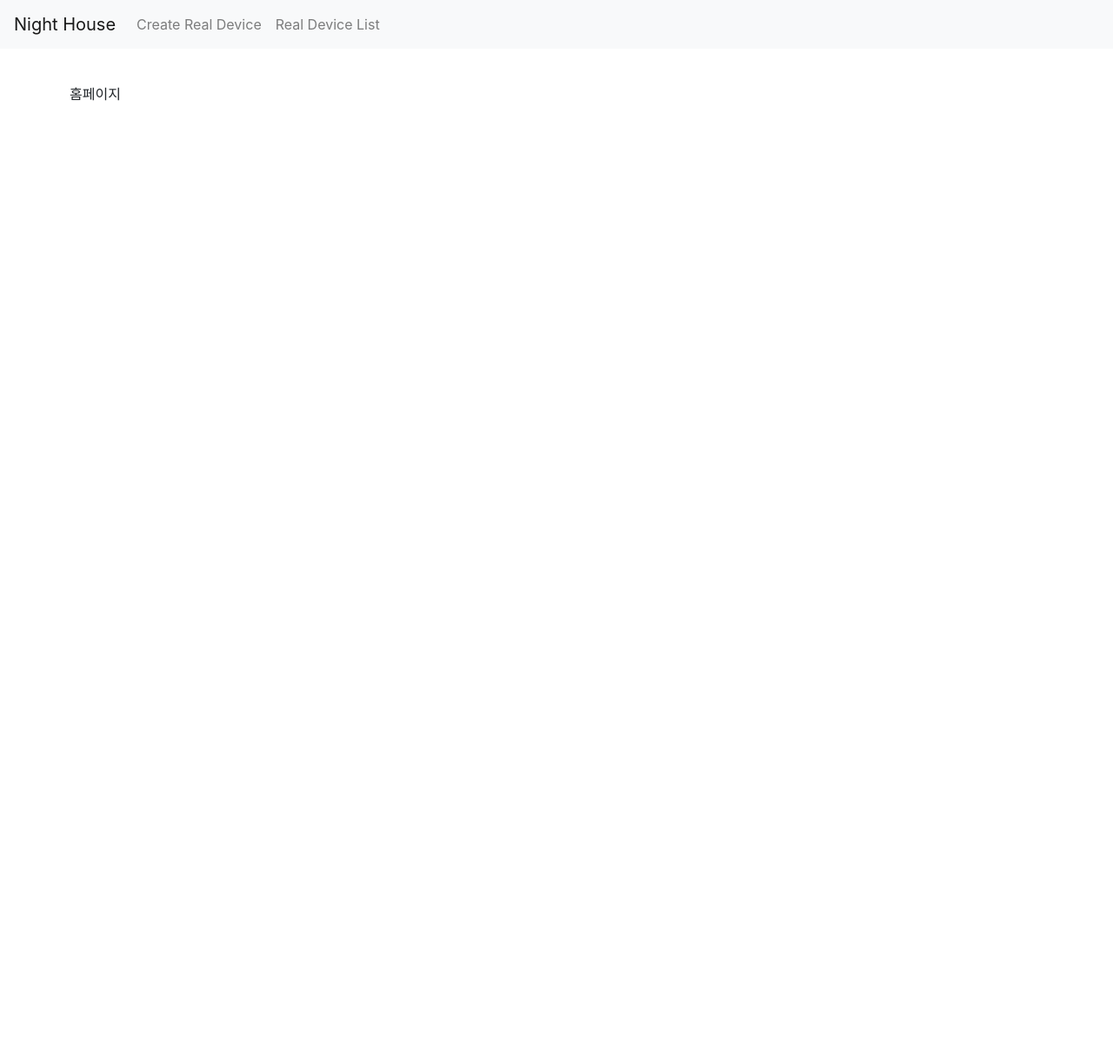
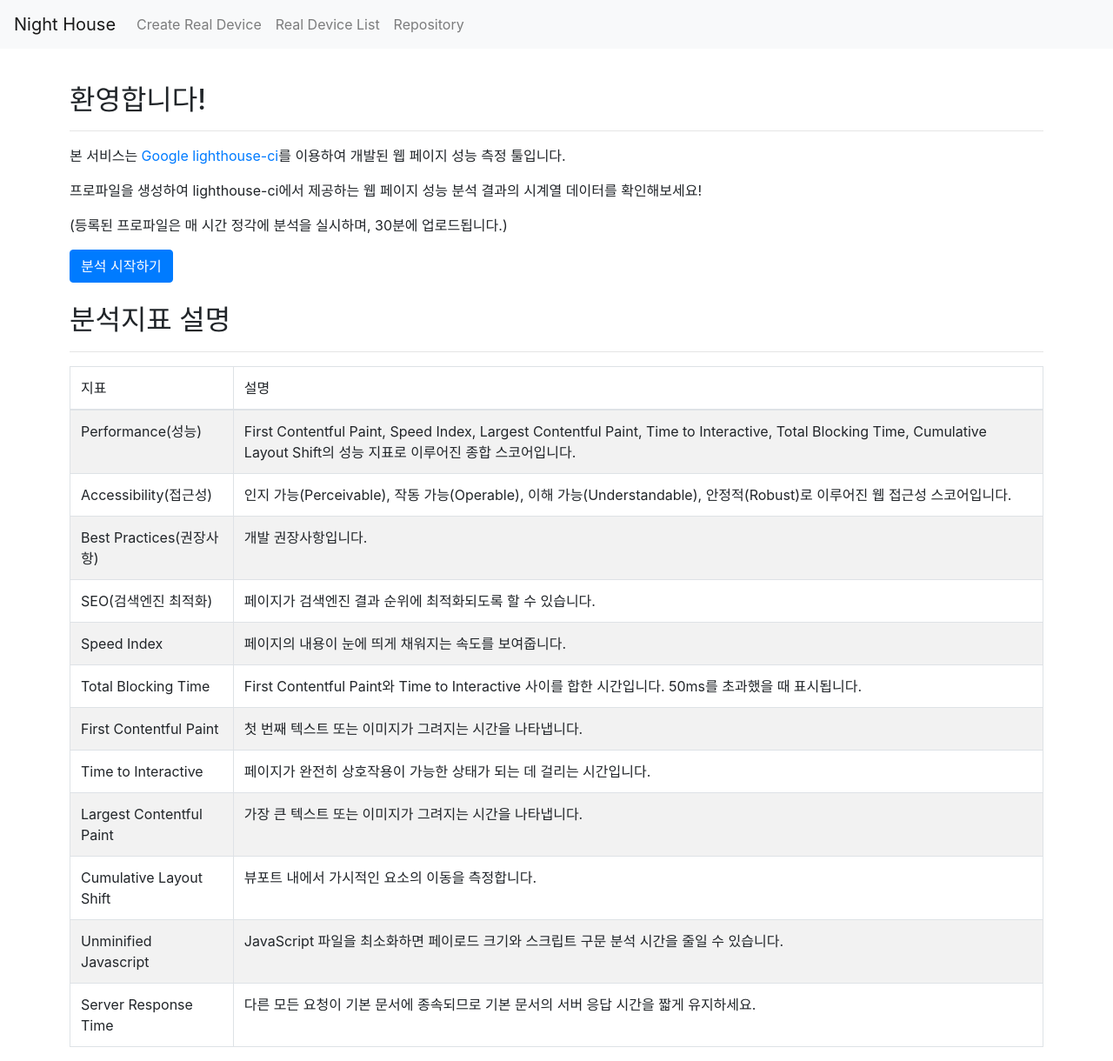
Before and after one commit to student513/nighthouse, a React (Create React App) app in the folder client/: page / in a window 1280 px wide. Shown: the whole page at 87% size. Before the commit the page ends 800 px from the top, so only its background shows below. Built offline with nearby package versions, Linux system fonts and the light colour scheme.

Commit message:
홈페이지 메인 및 레포지토리 링크 추가

```diff
--- a/client/src/components/Links.tsx
+++ b/client/src/components/Links.tsx
@@ -19,7 +19,11 @@ const Links = () => {
               Real Device List
             </Link>
           </div>
-
+          <div className="collpase navbar-collapse">
+            <a href="https://oss.navercorp.com/today-we-learned/nighthouse" className="nav-link">
+              Repository
+            </a>
+          </div>
           {/* <div className="collpase navbar-collapse">
             <Link to="/url/headless/create" className="nav-link">
               Create Headless
--- a/client/src/pages/Home.tsx
+++ b/client/src/pages/Home.tsx
@@ -1,5 +1,90 @@
+import { Table as BootTable } from "react-bootstrap"
+
 const Home = () => {
-  return <div>홈페이지</div>
+  return (
+    <>
+      <h2>환영합니다!</h2>
+      <hr />
+      <p>
+        본 서비스는 <a href="https://github.com/GoogleChrome/lighthouse-ci">Google lighthouse-ci</a>를 이용하여 개발된
+        웹 페이지 성능 측정 툴입니다.
+      </p>
+
+      <p>프로파일을 생성하여 lighthouse-ci에서 제공하는 웹 페이지 성능 분석 결과의 시계열 데이터를 확인해보세요!</p>
+      <p>(등록된 프로파일은 매 시간 정각에 분석을 실시하며, 30분에 업로드됩니다.)</p>
+      <a className="btn btn-primary" href="/url/create">
+        분석 시작하기
+      </a>
+      <br />
+      <br />
+      <h2>분석지표 설명</h2>
+      <hr />
+      <BootTable striped bordered hover>
+        <thead>
+          <tr>
+            <td>지표</td>
+            <td>설명</td>
+          </tr>
+        </thead>
+        <tbody>
+          <tr>
+            <td>Performance(성능)</td>
+            <td>
+              First Contentful Paint, Speed Index, Largest Contentful Paint, Time to Interactive, Total Blocking Time,
+              Cumulative Layout Shift의 성능 지표로 이루어진 종합 스코어입니다.
+            </td>
+          </tr>
+          <tr>
+            <td>Accessibility(접근성)</td>
+            <td>
+              인지 가능(Perceivable), 작동 가능(Operable), 이해 가능(Understandable), 안정적(Robust)로 이루어진 웹
+              접근성 스코어입니다.
+            </td>
+          </tr>
+          <tr>
+            <td>Best Practices(권장사항)</td>
+            <td>개발 권장사항입니다.</td>
+          </tr>
+          <tr>
+            <td>SEO(검색엔진 최적화)</td>
+            <td>페이지가 검색엔진 결과 순위에 최적화되도록 할 수 있습니다.</td>
+          </tr>
+          <tr>
+            <td>Speed Index</td>
+            <td>페이지의 내용이 눈에 띄게 채워지는 속도를 보여줍니다.</td>
+          </tr>
+          <tr>
+            <td>Total Blocking Time</td>
+            <td>First Contentful Paint와 Time to Interactive 사이를 합한 시간입니다. 50ms를 초과했을 때 표시됩니다.</td>
+          </tr>
+          <tr>
+            <td>First Contentful Paint</td>
+            <td>첫 번째 텍스트 또는 이미지가 그려지는 시간을 나타냅니다.</td>
+          </tr>
+          <tr>
+            <td>Time to Interactive</td>
+            <td>페이지가 완전히 상호작용이 가능한 상태가 되는 데 걸리는 시간입니다.</td>
+          </tr>
+          <tr>
+            <td>Largest Contentful Paint</td>
+            <td>가장 큰 텍스트 또는 이미지가 그려지는 시간을 나타냅니다.</td>
+          </tr>
+          <tr>
+            <td>Cumulative Layout Shift</td>
+            <td>뷰포트 내에서 가시적인 요소의 이동을 측정합니다.</td>
+          </tr>
+          <tr>
+            <td>Unminified Javascript</td>
+            <td>JavaScript 파일을 최소화하면 페이로드 크기와 스크립트 구문 분석 시간을 줄일 수 있습니다.</td>
+          </tr>
+          <tr>
+            <td>Server Response Time</td>
+            <td>다른 모든 요청이 기본 문서에 종속되므로 기본 문서의 서버 응답 시간을 짧게 유지하세요.</td>
+          </tr>
+        </tbody>
+      </BootTable>
+    </>
+  )
 }
 
 export default Home
```
